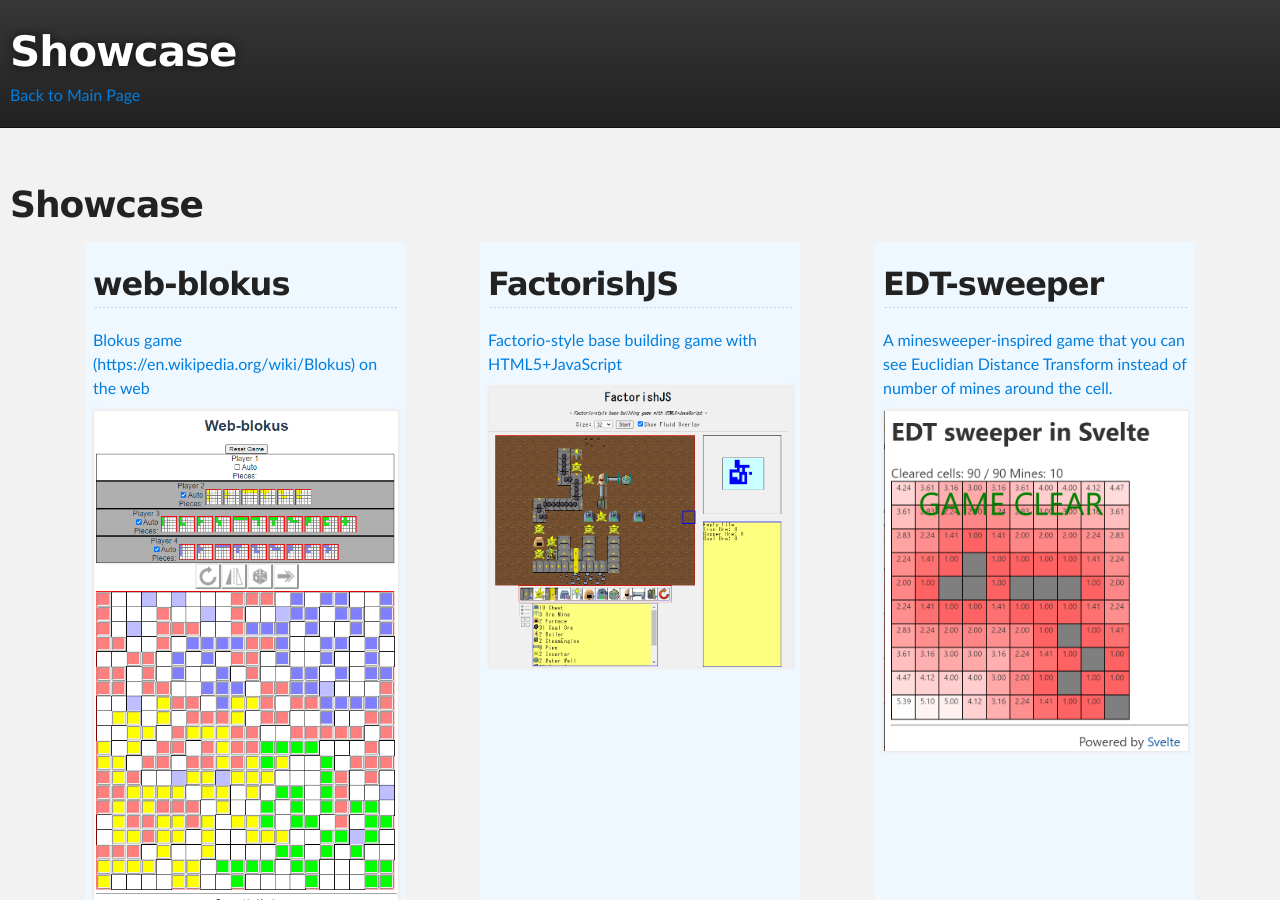
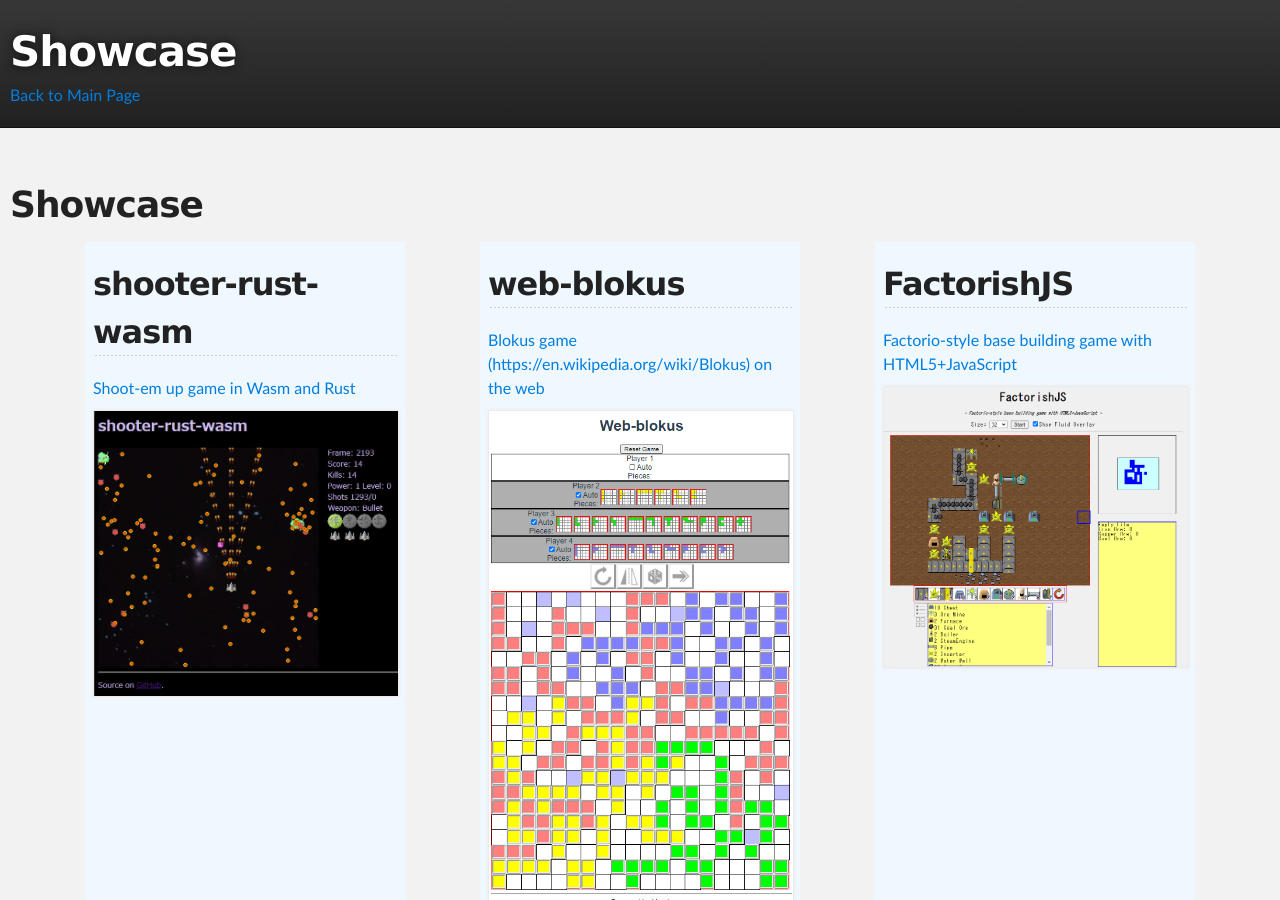
Before and after one commit to msakuta/msakuta.github.io, a Jekyll site: the page built from showcase.html, in a window 1280 px wide and 900 px high. Built offline with Jekyll 4.4.1, drawn with Linux system fonts in a browser that asks for light colours.

Commit message:
Add shooter-rust-wasm to the showcase

```diff
--- a/showcase.html
+++ b/showcase.html
@@ -4,6 +4,13 @@ layout: wide
 ---
 <h1>Showcase</h1>
 <div class="container">
+	<div class="showcase">
+		<a href="https://github.com/msakuta/shooter-rust-wasm">
+			<h2>shooter-rust-wasm</h2>
+			<div>Shoot-em up game in Wasm and Rust</div>
+			<div><img src="images/showcase/shooter-rust-wasm.jpg" alt="" /></div>
+		</a>
+	</div>
 	<div class="showcase">
 		<a href="https://github.com/msakuta/web-blokus">
 			<h2>web-blokus</h2>
```
Also changed, not shown: images/showcase/shooter-rust-wasm.jpg (added).
